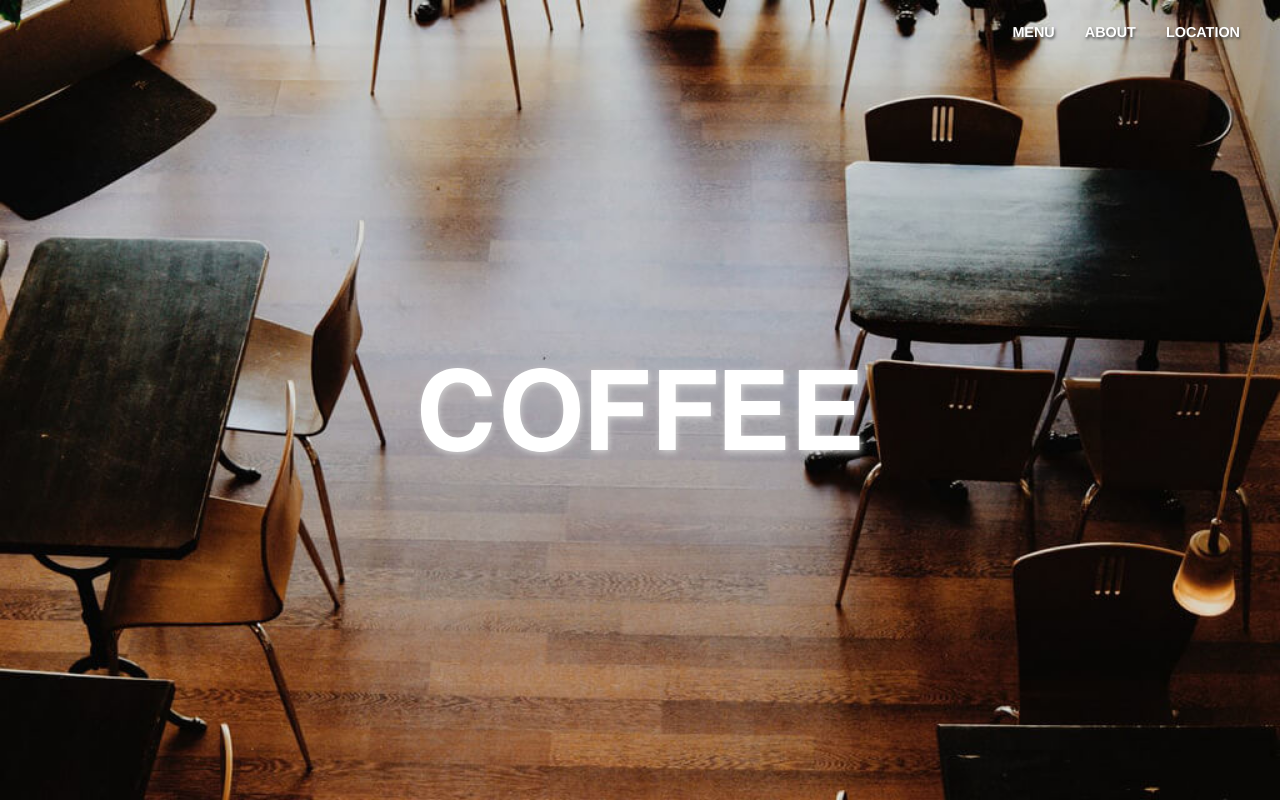
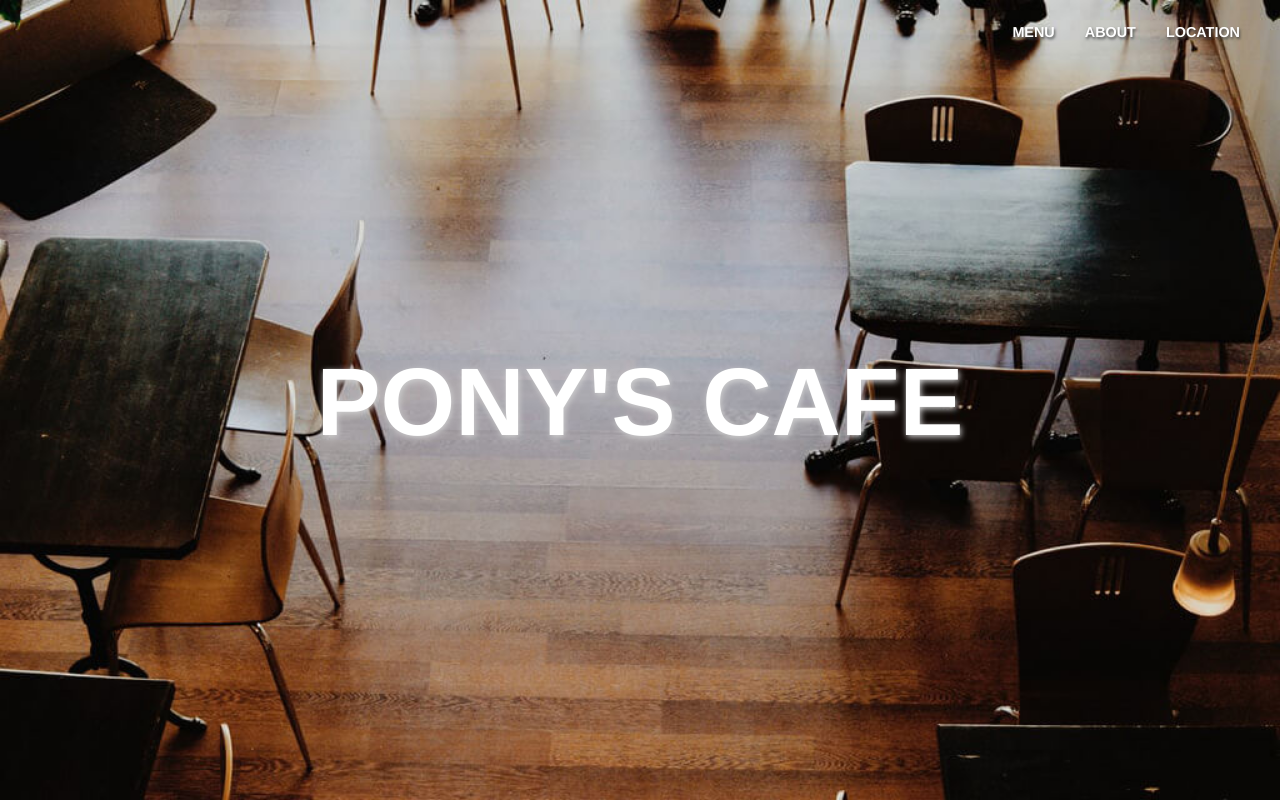
Before and after one commit to okaken2022/store_site_cafe, a plain HTML site: page index.html in a window 1280 px wide. Shown: the top 802 px of the page. Drawn offline with Linux system fonts and the light colour scheme; some packages are replaced by stand-ins of ours.

Commit message:
costmized

```diff
--- a/css/styles.scss
+++ b/css/styles.scss
@@ -85,9 +85,11 @@ header {
     }
   }
   h1 {
+    color: white;
+    font-size: 6rem;
     text-align: center;
     position: absolute;
-    top: 45%;
+    top: 40%;
     left: 0;
     right: 0;
     filter: drop-shadow(1px 2px 3px #d0d0d0);
--- a/index.html
+++ b/index.html
@@ -4,7 +4,7 @@
   <meta charset="UTF-8">
   <meta http-equiv="X-UA-Compatible" content="IE=edge">
   <meta name="viewport" content="width=device-width, initial-scale=1.0">
-  <title>COFFEE</title>
+  <title>PONY'S CAFE</title>
   <link rel="shortcut icon" href="img/favicon.ico">
   <link rel="stylesheet" href="https://unpkg.com/ress/dist/ress.min.css">
   <link rel="stylesheet" href="css/styles.css">
@@ -19,7 +19,7 @@
         <li><a href="#location">LOCATION</a></li>
       </ul>
     </nav>
-    <h1><img src="img/logo.svg" alt=""></h1>
+    <h1>PONY'S CAFE</h1>
   </header>
   <main>
     <section id="menu">
```
Also changed, not shown: css/styles.css, 1 other file.
